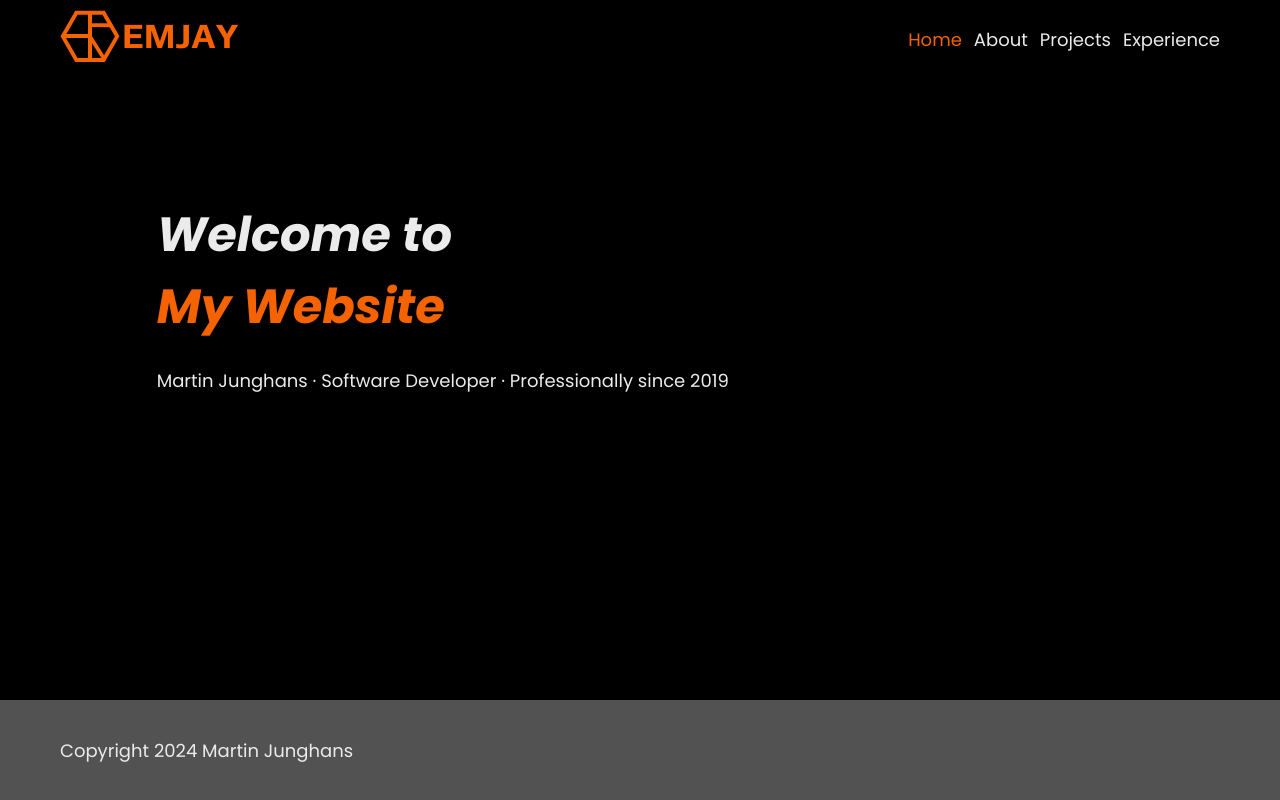
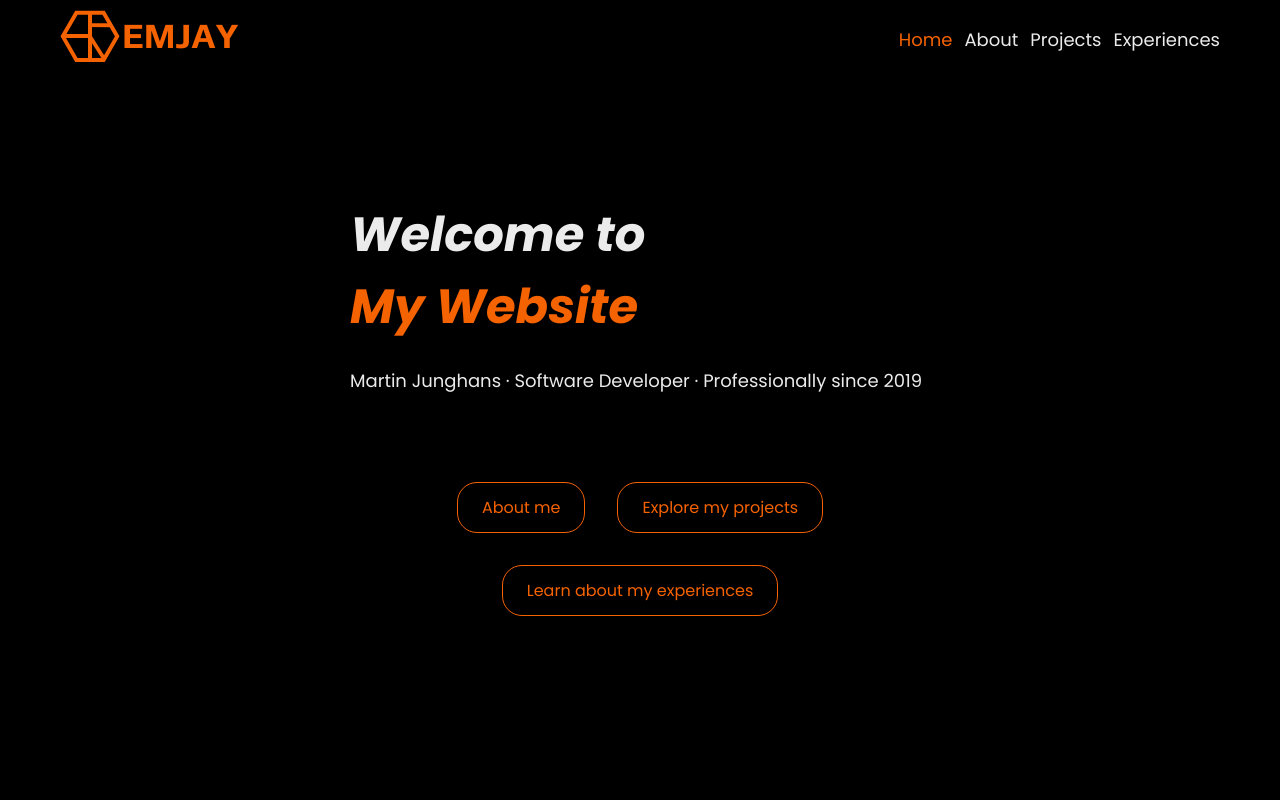
Before and after one commit to EmjayOne/emjayone.github.io, a Nuxt app: page / in a window 1280 px wide. Built offline with nearby package versions, Linux system fonts and the light colour scheme.

Commit message:
EMJAY.ONE: PROJECTS WIP 3

```diff
--- a/src/assets/styles/_variables.scss
+++ b/src/assets/styles/_variables.scss
@@ -30,6 +30,7 @@ $base-box-shadow-light: 1px 3px 5px rgba(0, 0, 0, 0.1) !default;
 // font sizes
 $base-font-size: 1rem !default;
 $font-size-sm: $base-font-size * 0.75 !default;
+$font-size-md: $base-font-size !default;
 $font-size-lg: $base-font-size * 1.5 !default;
 $font-size-xl: $base-font-size * 2 !default;
 $font-size-xxl: $base-font-size * 3 !default;
--- a/src/components/Button/Button.vue
+++ b/src/components/Button/Button.vue
@@ -5,12 +5,14 @@
 <script setup lang="ts">
 const props = defineProps<{
   title: string;
-  handler: (...args: any[]) => VoidFunction;
+  handler?: (...args: any[]) => void;
 }>();
 </script>
 
 <style lang="scss">
 button {
+  font-family: "Poppins";
+  font-size: $font-size-md;
   color: map-get($dark, "primary");
   background-color: map-get($dark, "background");
   text-decoration: none;
--- a/src/components/ProjectDetails/ProjectDetails.vue
+++ b/src/components/ProjectDetails/ProjectDetails.vue
@@ -8,6 +8,9 @@
       <template v-for="desc in project.details.desc" :key="desc">
         <p class="mb-3">{{ desc }}</p>
       </template>
+      <ul v-for="task in project.details.task" :key="task">
+        <li class="mb-1">{{ task }}</li>
+      </ul>
       <ButtonLink
         class="externalLink mt-4"
         v-if="project.details.link"
--- a/src/data/Projects/bst.json
+++ b/src/data/Projects/bst.json
@@ -6,7 +6,16 @@
     "tags": ["Business", "BitCtrl"],
     "details": {
       "desc": [
-        "Smartwatch-based voice assistant for the digitalization of construction processes."
+        "Research project to develop a smartwatch-based voice assistant for the digitalization of construction processes.",
+        "My responsibilities included:"
+      ],
+      "task": [
+        "connection of IoT sensors via local network server to central application server",
+        "implementation of local network servers to manage various LoRaWAN end nodes and gateways using ChirpStack",
+        "integration of information transfer from the local network server to the application server via HTTP, MQTT, OPC UA with bcUA RTS, OpenDDS and RTI DDS",
+        "configuration and administration of the central application server",
+        "automation of the server and network configurations using Ansible",
+        "continuous coordination with other project partners"
       ],
       "link": "http://www.bau-smart-talk.com/"
     }
--- a/src/data/Projects/se-psd04.json
+++ b/src/data/Projects/se-psd04.json
@@ -6,7 +6,16 @@
     "tags": ["Business", "BitCtrl"],
     "details": {
       "desc": [
-        "Energizing and re-energizing during an autoreclosing operation of shunt compensated transmission lines cause switching overvoltages on the transmission lines. The PSD control unit reduces overvoltages and protects electrical equipment."
+        "The PSD control unit is used to reduce increased electrodynamic and dielectric loads in the network which may be caused by normal switching of high-voltage circuit-breakers. These effects may in extreme cases reduce the reliability and life of the equipment installed in the network or lead to unnecessary tripping operations triggered by protective devices. Controlling the CLOSE and/or OPEN switching instant (controlled switching) of circuit-breakers with the PSD can effectively reduce these loads (overvoltages and inrush currents).",
+        "My responsibilities included:"
+      ],
+      "task": [
+        "implementation of custom built frontend with TypeScript based on Vue.js / Pinia",
+        "implementation of custom built backend with Python3 based on Flask",
+        "implementation of custom built REST API to connect frontend and backend",
+        "production of documentation and analyses",
+        "planning and organization of tasks for the frontend/backend team",
+        "continuous coordination with other teams and external partners"
       ],
       "link": "https://www.siemens-energy.com/global/en/home/products-services/product/accessories.html"
     }
--- a/src/features/Experience/components/Experience.vue
+++ b/src/features/Experience/components/Experience.vue
@@ -1,7 +1,7 @@
 <template>
   <section id="knowledge" class="mt-3 pt-4 pb-4">
     <div class="container">
-      <h2 class="text-highlight-primary mb-2">My Experience</h2>
+      <h2 class="text-highlight-primary mb-2">My Experiences</h2>
       <div class="row gap-2">
         <div class="col-12-xxs col-6-md col-3-lg">
           This is currently under construction.
--- a/src/features/Intro/components/Intro.vue
+++ b/src/features/Intro/components/Intro.vue
@@ -1,3 +1,7 @@
+<script setup lang="ts">
+import Button from "~/components/Button/Button.vue";
+</script>
+
 <template>
   <section id="intro" class="mt-3 pt-4 pb-4">
     <div class="container">
@@ -11,8 +15,18 @@
             Martin Junghans &centerdot; Software Developer &centerdot;
             Professionally since 2019
           </p>
+          <div class="row gap-2 justify-center pt-2 pb-3">
+            <NuxtLink to="/about">
+              <Button title="About me" />
+            </NuxtLink>
+            <NuxtLink to="/projects">
+              <Button title="Explore my projects" />
+            </NuxtLink>
+            <NuxtLink to="/experience">
+              <Button title="Learn about my experiences" />
+            </NuxtLink>
+          </div>
         </div>
-        <div class="col-12-xxs col-4-md"></div>
       </div>
     </div>
   </section>
--- a/src/features/Navbar/components/MobileNavbar.vue
+++ b/src/features/Navbar/components/MobileNavbar.vue
@@ -32,7 +32,7 @@
       </li>
       <li>
         <NuxtLink to="/experience" @click="navbarStore.setMobileNavToFalse">
-          Experience
+          Experiences
         </NuxtLink>
       </li>
     </ul>
--- a/src/features/Navbar/components/PCNavbar.vue
+++ b/src/features/Navbar/components/PCNavbar.vue
@@ -11,7 +11,7 @@
         <NuxtLink to="/projects">Projects</NuxtLink>
       </li>
       <li>
-        <NuxtLink to="/experience">Experience</NuxtLink>
+        <NuxtLink to="/experience">Experiences</NuxtLink>
       </li>
     </ul>
   </nav>
```
